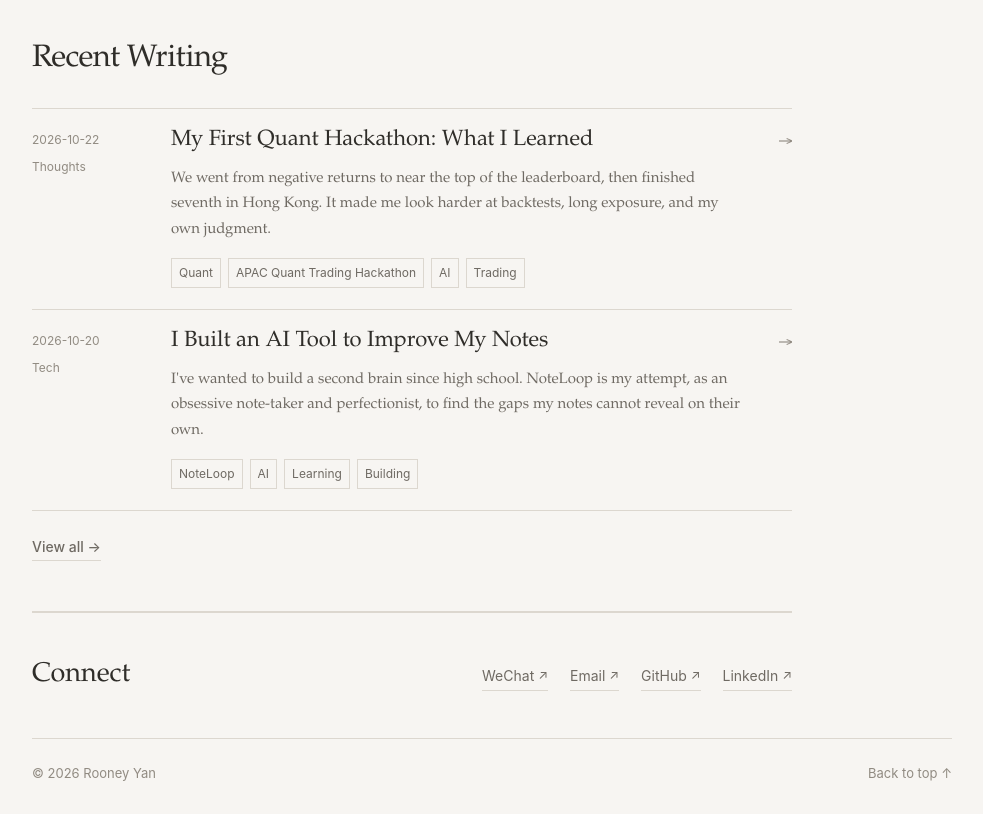
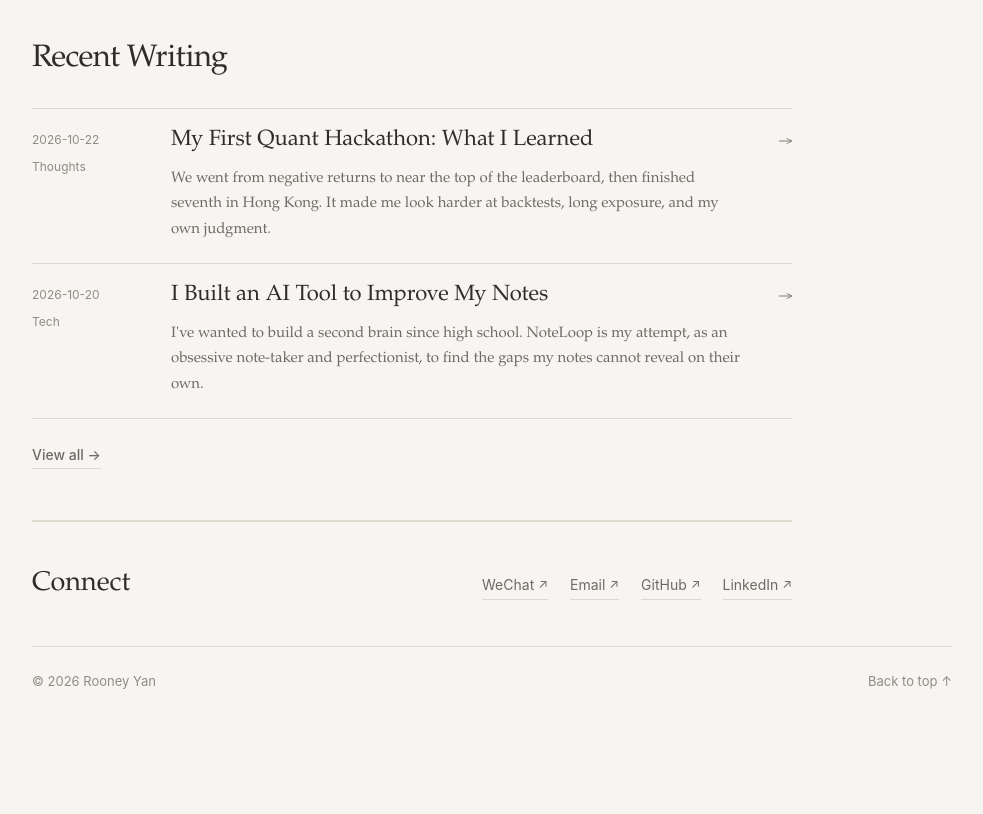
Before and after one commit to Rooney-YAN/rooney-yan.github.io, a React (Vite) app: page / in a window 1280 px wide. Shown: the part 2180-2994 px from the top of the page, without its empty margins (148-1131 px from the left). After the commit the page ends 2903 px from the top, so only its background shows below. Built offline with nearby package versions, Linux system fonts and the light colour scheme.

Commit message:
Remove writing tags and keep category filter

```diff
--- a/src/App.tsx
+++ b/src/App.tsx
@@ -6,15 +6,12 @@ import { Markdown } from './Markdown'
 type Theme = 'light' | 'dark'
 type Navigate = (to: string, options?: { scroll?: boolean }) => void
 const writingFilterCopy = {
-  zh: { all: '全部', tags: '标签', clear: '清除筛选', empty: '没有符合筛选条件的文章。' },
-  en: { all: 'All', tags: 'Tags', clear: 'Clear filters', empty: 'No articles match these filters.' },
+  zh: { all: '全部', empty: '这个分类下还没有文章。' },
+  en: { all: 'All', empty: 'No articles in this category yet.' },
 } as const
 
-function writingFilterUrl(category: Category | null, tags: string[]) {
-  const params = new URLSearchParams()
-  if (category) params.set('category', category)
-  tags.forEach((tag) => params.append('tag', tag))
-  return `/writing${params.size ? `?${params}` : ''}`
+function writingFilterUrl(category: Category | null) {
+  return category ? `/writing?category=${category}` : '/writing'
 }
 
 function initialLanguage(): Language {
@@ -106,13 +103,13 @@ function ResearchCard({ language }: { language: Language }) {
   return <article className="research-card"><div><p className="card-kicker">{item.program}</p><h3>{item.title}</h3><p className="research-supervisor">{ui[language].supervisor}: <ExternalLink href={item.supervisorUrl}>{item.supervisor[language]}</ExternalLink></p></div><span className="status-badge">{item.status[language]}</span></article>
 }
 
-function WritingList({ items, language, navigate, onTagClick, activeTags = [] }: { items: Article[]; language: Language; navigate: Navigate; onTagClick: (tag: string) => void; activeTags?: string[] }) {
+function WritingList({ items, language, navigate }: { items: Article[]; language: Language; navigate: Navigate }) {
   const copy = ui[language]
   const visible = items.filter((article) => article.language === language || article.language === 'both')
   if (!visible.length) return <p className="empty-state">{copy.noWriting}</p>
   return <div className="writing-list">{visible.map((article) => <article className="writing-row" key={article.slug}>
     <div className="writing-meta"><time dateTime={article.date}>{article.date}</time><span>{article.category}</span></div>
-    <div><h3><Link to={`/writing/${article.slug}`} navigate={navigate}>{article.title}</Link></h3>{article.excerpt && <p>{article.excerpt}</p>}{article.tags.length > 0 && <ul className="tag-list">{article.tags.map((tag) => <li key={tag}><button type="button" aria-pressed={activeTags.includes(tag)} onClick={() => onTagClick(tag)}>{tag}</button></li>)}</ul>}</div>
+    <div><h3><Link to={`/writing/${article.slug}`} navigate={navigate}>{article.title}</Link></h3>{article.excerpt && <p>{article.excerpt}</p>}</div>
     <Link className="row-arrow" to={`/writing/${article.slug}`} navigate={navigate} label={`${copy.readArticle}: ${article.title}`}>→</Link>
   </article>)}</div>
 }
@@ -132,7 +129,7 @@ function Home({ language, navigate }: { language: Language; navigate: Navigate }
     <section className="resume-section"><SectionHeading title={copy.currently} id="currently-title"/><div className="currently-grid">{currently.map((item) => <div className="current-item" key={item.label.en}><span>{item.label[language]}</span><p>{item.text[language]}</p></div>)}</div></section>
     <section className="resume-section projects-section"><SectionHeading title={copy.selectedProjects}/><div><div className="project-grid">{projects.filter((p) => p.selected).map((project) => <ProjectCard key={project.slug} project={project} language={language} navigate={navigate}/>)}</div><Link className="section-link" to="/projects" navigate={navigate}>{copy.viewAll} →</Link></div></section>
     <section className="resume-section"><SectionHeading title={copy.research}/><div><ResearchCard language={language}/><Link className="section-link" to="/research" navigate={navigate}>{copy.viewAll} →</Link></div></section>
-    <section className="resume-section"><SectionHeading title={copy.recentWriting}/><div><WritingList items={articles.filter((article) => article.language === language || article.language === 'both').slice(0, 3)} language={language} navigate={navigate} onTagClick={(tag) => navigate(writingFilterUrl(null, [tag]))}/><Link className="section-link" to="/writing" navigate={navigate}>{copy.viewAll} →</Link></div></section>
+    <section className="resume-section"><SectionHeading title={copy.recentWriting}/><div><WritingList items={articles.filter((article) => article.language === language || article.language === 'both').slice(0, 3)} language={language} navigate={navigate}/><Link className="section-link" to="/writing" navigate={navigate}>{copy.viewAll} →</Link></div></section>
     <Contact language={language}/>
   </>
 }
@@ -160,31 +157,26 @@ function WritingPage({ language, navigate, search }: { language: Language; navig
   const copy = ui[language]
   const filterCopy = writingFilterCopy[language]
   const available = articles.filter((article) => article.language === language || article.language === 'both')
-  const tags = [...new Set(available.flatMap((article) => article.tags))].sort((a, b) => a.localeCompare(b, language === 'zh' ? 'zh-CN' : 'en'))
   const params = new URLSearchParams(search)
   const requestedCategory = params.get('category')
   const category = categories.find((item) => item === requestedCategory) ?? null
-  const selectedTags = [...new Set(params.getAll('tag'))].filter((tag) => tags.includes(tag))
-  const filtered = available.filter((article) => (!category || article.category === category) && selectedTags.every((tag) => article.tags.includes(tag)))
-  const updateFilters = (nextCategory: Category | null, nextTags: string[]) => navigate(writingFilterUrl(nextCategory, nextTags), { scroll: false })
-  const toggleTag = (tag: string) => updateFilters(category, selectedTags.includes(tag) ? selectedTags.filter((item) => item !== tag) : [...selectedTags, tag])
+  const filtered = available.filter((article) => !category || article.category === category)
+  const updateCategory = (nextCategory: Category | null) => navigate(writingFilterUrl(nextCategory), { scroll: false })
 
   return <><PageIntro title={copy.writing}/><section className="page-section writing-section">
     <div className="writing-filters">
       <div className="filter-tabs" aria-label={language === 'zh' ? '文章分类' : 'Article categories'}>
-        <button type="button" className={!category ? 'selected' : ''} aria-pressed={!category} onClick={() => updateFilters(null, selectedTags)}>{filterCopy.all}</button>
-        {categories.map((item) => <button type="button" className={category === item ? 'selected' : ''} aria-pressed={category === item} onClick={() => updateFilters(item, selectedTags)} key={item}>{item}</button>)}
+        <button type="button" className={!category ? 'selected' : ''} aria-pressed={!category} onClick={() => updateCategory(null)}>{filterCopy.all}</button>
+        {categories.map((item) => <button type="button" className={category === item ? 'selected' : ''} aria-pressed={category === item} onClick={() => updateCategory(item)} key={item}>{item}</button>)}
       </div>
-      {tags.length > 0 && <div className="filter-tags"><span>{filterCopy.tags}</span><div className="filter-tag-list">{tags.map((tag) => <button type="button" className={selectedTags.includes(tag) ? 'selected' : ''} aria-pressed={selectedTags.includes(tag)} onClick={() => toggleTag(tag)} key={tag}>{tag}</button>)}</div></div>}
-      {(category || selectedTags.length > 0) && <button className="clear-filters" type="button" onClick={() => updateFilters(null, [])}>{filterCopy.clear} ↗</button>}
     </div>
-    {filtered.length > 0 ? <WritingList items={filtered} language={language} navigate={navigate} onTagClick={toggleTag} activeTags={selectedTags}/> : <p className="empty-state filter-empty">{filterCopy.empty}</p>}
+    {filtered.length > 0 ? <WritingList items={filtered} language={language} navigate={navigate}/> : <p className="empty-state filter-empty">{filterCopy.empty}</p>}
   </section></>
 }
 
 function ArticlePage({ article, language, navigate }: { article: Article; language: Language; navigate: Navigate }) {
   const copy = ui[language]
-  return <article className="article-page"><header><Link className="back-link" to="/writing" navigate={navigate}>← {copy.allWriting}</Link><h1>{article.title}</h1>{article.excerpt && <p className="article-excerpt">{article.excerpt}</p>}<div className="article-meta"><span>{article.category}</span><time dateTime={article.date}>{article.date}</time>{article.tags.length > 0 && <span className="article-tags">{article.tags.map((tag) => <button type="button" key={tag} onClick={() => navigate(writingFilterUrl(null, [tag]))}>{tag}</button>)}</span>}</div></header><div className="prose"><Markdown source={article.content}/></div></article>
+  return <article className="article-page"><header><Link className="back-link" to="/writing" navigate={navigate}>← {copy.allWriting}</Link><h1>{article.title}</h1>{article.excerpt && <p className="article-excerpt">{article.excerpt}</p>}<div className="article-meta"><span>{article.category}</span><time dateTime={article.date}>{article.date}</time></div></header><div className="prose"><Markdown source={article.content}/></div></article>
 }
 
 function AboutPage({ language, navigate }: { language: Language; navigate: Navigate }) {
--- a/src/content/writing/first-quant-hackathon.en.md
+++ b/src/content/writing/first-quant-hackathon.en.md
@@ -3,7 +3,6 @@ title: My First Quant Hackathon: What I Learned
 slug: first-quant-hackathon
 date: 2026-10-22
 category: Thoughts
-tags: Quant, APAC Quant Trading Hackathon, AI, Trading
 language: en
 excerpt: We went from negative returns to near the top of the leaderboard, then finished seventh in Hong Kong. It made me look harder at backtests, long exposure, and my own judgment.
 ---
--- a/src/content/writing/first-quant-hackathon.md
+++ b/src/content/writing/first-quant-hackathon.md
@@ -3,7 +3,6 @@ title: 第一次 Quant Hackathon：我的成长与反思
 slug: first-quant-hackathon
 date: 2026-10-22
 category: Thoughts
-tags: Quant, APAC Quant Trading Hackathon, AI, 交易
 language: zh
 excerpt: 从负收益冲到榜单前列，再回落到香港第七。这场比赛让我第一次认真审视回测里的偏差、多头策略的风险，以及自己的判断。
 ---
--- a/src/styles.css
+++ b/src/styles.css
@@ -244,21 +244,11 @@ a:hover .external-arrow, button:hover .external-arrow { transform: translate(2px
 .filter-tabs button { position: relative; padding: 10px 0 14px; border: 0; color: var(--muted); background: transparent; font-size: 14px; cursor: pointer; }
 .filter-tabs button:hover, .filter-tabs button.selected { color: var(--text); }
 .filter-tabs button.selected::after { content: ''; position: absolute; right: 0; bottom: -1px; left: 0; height: 2px; background: var(--accent); }
-.filter-tags { display: flex; align-items: baseline; gap: 22px; padding-top: 20px; }
-.filter-tags > span { flex: 0 0 42px; color: var(--quiet); font-size: 12px; }
-.filter-tag-list { display: flex; flex-wrap: wrap; gap: 8px; }
-.filter-tag-list button { padding: 5px 9px; border: 1px solid var(--line); color: var(--muted); background: transparent; font-size: 12px; line-height: 1.4; cursor: pointer; }
-.filter-tag-list button:hover, .filter-tag-list button.selected { border-color: var(--accent); color: var(--accent); }
-.clear-filters { display: block; margin: 18px 0 0 auto; padding: 0; border: 0; color: var(--accent); background: transparent; font-size: 12px; cursor: pointer; }
 .filter-empty { border-top: 1px solid var(--line); }
 .writing-row { display: grid; grid-template-columns: 115px minmax(0, 1fr) 28px; gap: 24px; align-items: start; padding: 21px 0; border-bottom: 1px solid var(--line); }
 .writing-meta { display: flex; flex-direction: column; gap: 7px; color: var(--quiet); font-family: Inter, "Noto Sans SC", sans-serif; font-size: 12px; letter-spacing: 0; text-transform: none; }
 .writing-row h3 { margin: -4px 0 0; font-family: "Iowan Old Style", "Palatino Linotype", "Noto Serif SC", Georgia, serif; font-size: 22px; font-weight: 500; line-height: 1.35; }
 .writing-row p { margin: 10px 0 0; color: var(--muted); font-size: 15px; line-height: 1.7; }
-.writing-row .tag-list { padding-top: 16px; }
-.writing-row .tag-list li { padding: 0; }
-.writing-row .tag-list button { padding: 4px 7px; border: 0; color: inherit; background: transparent; font: inherit; cursor: pointer; }
-.writing-row .tag-list button:hover, .writing-row .tag-list button[aria-pressed="true"] { color: var(--accent); }
 .row-arrow { justify-self: end; color: var(--quiet); font-size: 18px; }
 .empty-state { margin: 0; padding: 24px 0; color: var(--quiet); font-size: 14px; }
 
@@ -283,11 +273,7 @@ a:hover .external-arrow, button:hover .external-arrow { transform: translate(2px
 .article-page h1 { font-size: clamp(30px, 4vw, 50px); text-transform: none; }
 .article-excerpt { margin: 24px 0 0; color: var(--muted); font-size: 17px; line-height: 1.75; }
 .article-meta { display: flex; flex-wrap: wrap; gap: 10px 22px; margin-top: 22px; color: var(--quiet); font-family: Inter, "Noto Sans SC", sans-serif; font-size: 13px; }
-.article-tags { display: inline-flex; flex-wrap: wrap; gap: 7px; }
-.article-tags button { padding: 0; border: 0; color: var(--quiet); background: transparent; font: inherit; cursor: pointer; }
-.article-tags button + button::before { content: '·'; margin-right: 7px; color: var(--quiet); }
-.article-tags button:hover { color: var(--accent); }
-.writing-filters button:focus-visible, .tag-list button:focus-visible, .article-tags button:focus-visible { outline: 2px solid var(--accent); outline-offset: 3px; }
+.writing-filters button:focus-visible { outline: 2px solid var(--accent); outline-offset: 3px; }
 .prose { padding-top: 48px; font-family: Georgia, "Noto Serif SC", serif; font-size: 17px; line-height: 1.9; }
 .prose h2, .prose h3, .prose h4 { margin: 2.2em 0 .7em; color: var(--text); font-family: Georgia, "Noto Serif SC", serif; font-weight: 500; line-height: 1.3; }
 .prose h2 { font-size: 30px; }.prose h3 { font-size: 24px; }.prose h4 { font-size: 19px; }
@@ -347,8 +333,6 @@ footer a { justify-self: end; }
   .writing-row { grid-template-columns: 1fr 24px; gap: 16px; }
   .writing-meta { grid-column: 1 / -1; flex-direction: row; justify-content: space-between; }
   .filter-tabs { gap: 4px 18px; }
-  .filter-tags { display: block; }
-  .filter-tags > span { display: block; margin-bottom: 10px; }
   .page-intro { padding: 60px 0 44px; }
   .detail-row, .detail-links { grid-template-columns: 1fr; gap: 12px; }
   .research-card { padding: 21px 0; }
--- a/src/writing.ts
+++ b/src/writing.ts
@@ -5,7 +5,6 @@ export type Article = {
   title: string
   date: string
   category: Category
-  tags: string[]
   language: Language | 'both'
   excerpt: string
   content: string
@@ -39,7 +38,6 @@ function parseFrontMatter(source: string, fallbackSlug: string): Article | null
     date: values.date,
     category,
     language,
-    tags: values.tags ? [...new Set(values.tags.split(',').map((tag) => tag.trim()).filter(Boolean))] : [],
     excerpt: values.excerpt || '',
     content: match[2].trim(),
   }
```
Also changed, not shown: src/content/writing/_template.md (+0 -2 lines), src/content/writing/why-i-built-noteloop.en.md (+0 -1 lines), src/content/writing/why-i-built-noteloop.md (+0 -1 lines), 1 other file (tests, documents, lock files or other folders).
